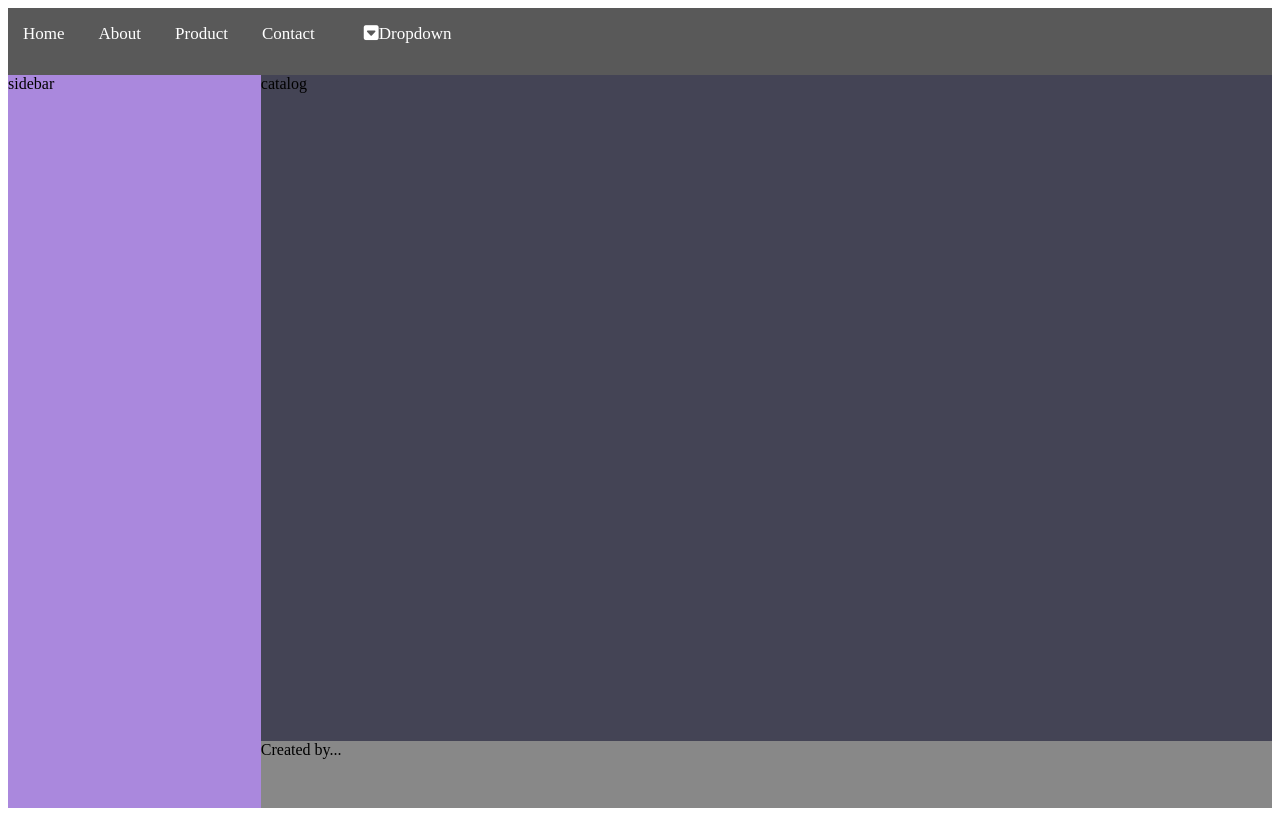
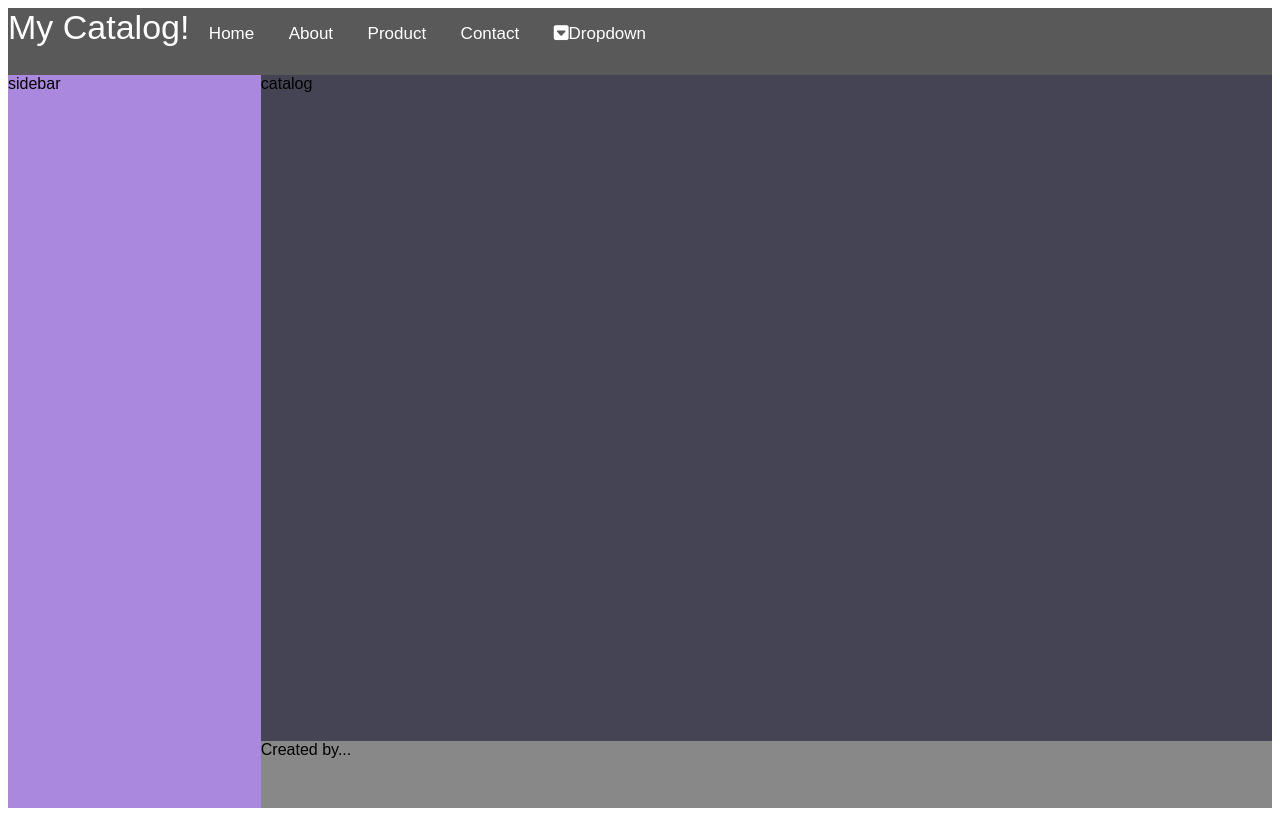
Before and after one commit to pannawat05/-, a PHP site: page / in a window 1280 px wide. Run offline with PHP 8.4, Linux system fonts and the light colour scheme.

Commit message:
Add files via upload

```diff
--- a/index.php
+++ b/index.php
@@ -6,16 +6,23 @@
     <meta name="viewport" content="width=device-width, initial-scale=1.0">
     <link rel="stylesheet" href="style.css">
     <link rel="stylesheet" href="https://cdnjs.cloudflare.com/ajax/libs/font-awesome/6.2.1/css/all.min.css" integrity="sha512-MV7K8+y+gLIBoVD59lQIYicR65iaqukzvf/nwasF0nqhPay5w/9lJmVM2hMDcnK1OnMGCdVK+iQrJ7lzPJQd1w==" crossorigin="anonymous" referrerpolicy="no-referrer" />
+    <link rel="preconnect" href="https://fonts.googleapis.com">
+<link rel="preconnect" href="https://fonts.gstatic.com" crossorigin>
     <title>Basic PHP</title>
 </head>
 <body>
 <div class="container">
     <nav>
-    <a href="#">Home</a>
-    <a href="#">About</a>
-    <a href="#">Product</a>
-    <a href="#">Contact</a>
-    <div class="dropdown">
+      <!-- toggle icon-->
+    <div class="navcontent">
+        <!-- logo-->
+<a id="logo" href="#!">My Catalog!</a>
+<!--menu-->
+    <a href="#" id="link">Home</a>
+    <a href="#" id="link">About</a>
+    <a href="#" id="link">Product</a>
+    <a href="#" id="link">Contact</a>
+    <div class="dropdown" id="link">
         <a class="dropbtn">
         <i class="fa-solid fa-square-caret-down"></i>Dropdown
         </a>
@@ -25,7 +32,7 @@
   <a href="#">link3</a>
     </div>
 </div>
-
+    </div>
     </nav>
     <div class="sidebar">sidebar</div>
     <div class="catalog">catalog</div>
--- a/style.css
+++ b/style.css
@@ -1,3 +1,6 @@
+*{
+font-family: 'Prompt', sans-serif;
+}
 .container{
     display: grid;
     height: 100vh;
@@ -15,7 +18,7 @@ nav{
     grid-area: nav;
     overflow: hidden;
 }
-nav .dropdown, a{
+#link{
     color: #fff;
     text-decoration:none;
     display: inline-block;
@@ -27,7 +30,13 @@ nav .dropdown, a{
     font-size: 17px;
 
 }
-a:hover{
+.navcontent #logo{
+font-size: 34px;
+display: inline-block;
+text-decoration: none;
+color: #fff;
+}
+#link:hover{
     background: rgba(238, 237, 237, 0.915);
 }
 .sidebar{
@@ -54,6 +63,17 @@ footer{
 
 
     }
+    .nav-mobile div{
+  display: block;
+    }
+  nav{
+
+height: 50%;
+  }
+  nav #link{
+display: none;
+
+  }
 }
 .dropdown .dropbtn{
     font-size: 17px;
```
